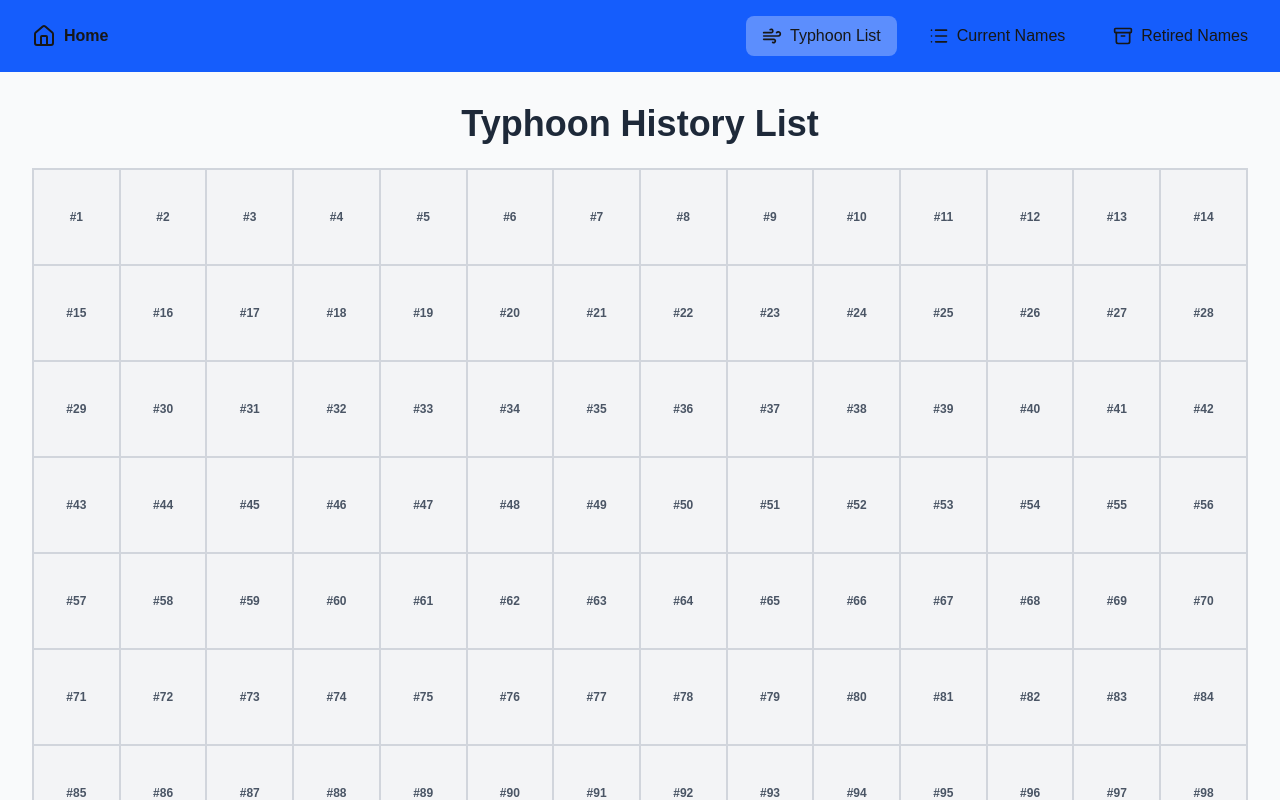
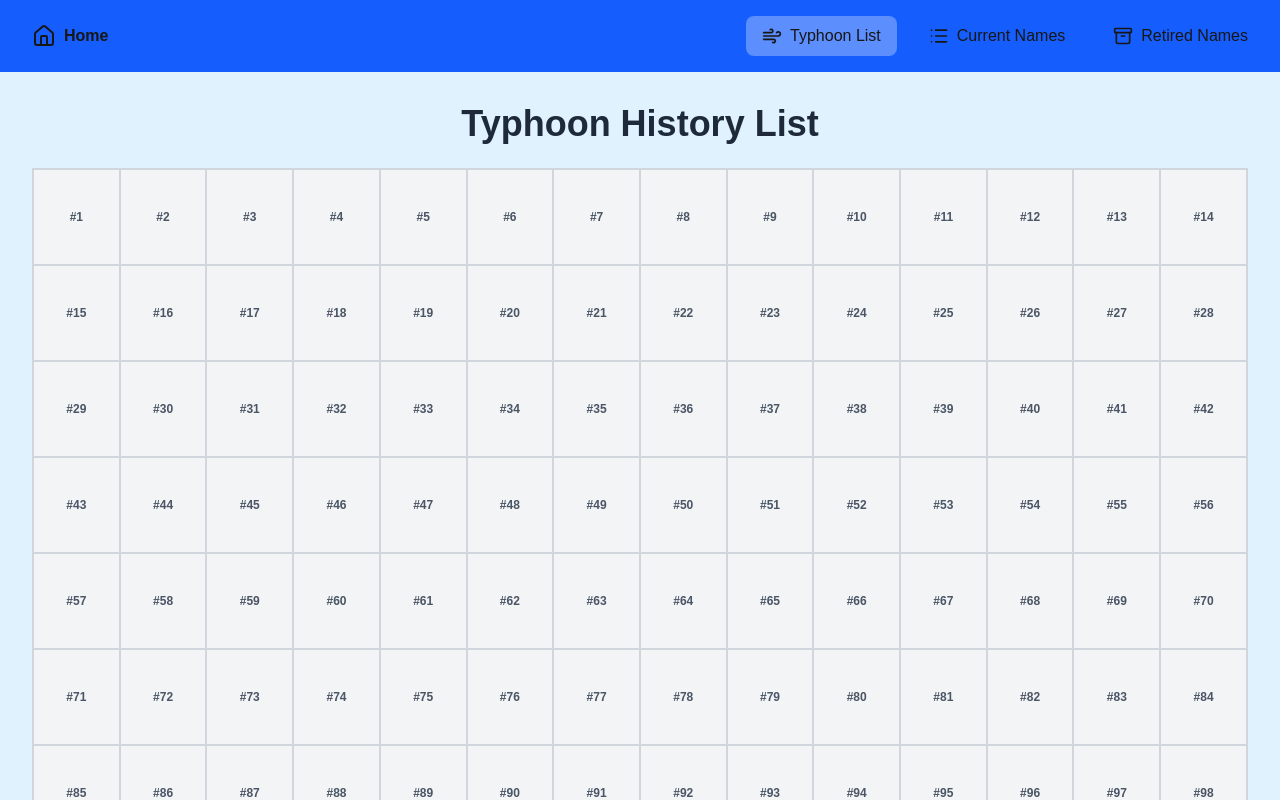
Before and after one commit to hieudeptrai09/typhoons, a Next.js app in the folder fe/: page /storms in a window 1280 px wide. Shown: the top 800 px of the page. Built offline with nearby package versions, Linux system fonts and the light colour scheme; no server answers.

Commit message:
change bg color to match with home screen and remove loading fallback

```diff
--- a/fe/app/retired/page.jsx
+++ b/fe/app/retired/page.jsx
@@ -137,7 +137,7 @@ const RetiredNamesPage = () => {
   );
 
   return (
-    <div className="min-h-screen bg-gray-50">
+    <div className="min-h-screen bg-sky-100">
       <Navbar />
       <div className="p-8">
         <h1 className="text-4xl font-bold text-gray-800 mb-6 text-center">
@@ -225,9 +225,6 @@ const RetiredNamesPage = () => {
           )}
         </div>
 
-        {loading ? (
-          <div className="text-center py-20">Loading...</div>
-        ) : (
         <div className="max-w-4xl mx-auto">
           {selectedCountry ? (
             // Show filtered results when country is selected
@@ -345,7 +342,6 @@ const RetiredNamesPage = () => {
             </div>
           )}
         </div>
-        )}
       </div>
 
       {/* Modal */}
--- a/fe/app/stormnames/page.jsx
+++ b/fe/app/stormnames/page.jsx
@@ -8,12 +8,10 @@ import fetchData from "../../containers/fetcher";
 const CurrentNamesPage = () => {
   const [names, setNames] = useState([]);
   const [selectedName, setSelectedName] = useState(null);
-  const [loading, setLoading] = useState(true);
 
   useEffect(() => {
     fetchData("/typhoon-names?isRetired=0").then((data) => {
       if (data) setNames(data.data);
-      setLoading(false);
     });
   }, []);
 
@@ -21,16 +19,13 @@ const CurrentNamesPage = () => {
   const cols = 14;
 
   return (
-    <div className="min-h-screen bg-gray-50">
+    <div className="min-h-screen bg-sky-100">
       <Navbar />
       <div className="p-8">
         <h1 className="text-4xl font-bold text-gray-800 mb-6 text-center">
           Current Typhoon Names
         </h1>
 
-        {loading ? (
-          <div className="text-center py-20">Loading...</div>
-        ) : (
         <table className="min-w-full bg-white border-2 border-gray-300 shadow-lg">
           <tbody>
             {[...Array(rows)].map((_, row) => (
@@ -60,7 +55,6 @@ const CurrentNamesPage = () => {
             ))}
           </tbody>
         </table>
-        )}
       </div>
 
       {selectedName && (
--- a/fe/app/storms/page.jsx
+++ b/fe/app/storms/page.jsx
@@ -10,7 +10,6 @@ const TyphoonListPage = () => {
   const [selectedCell, setSelectedCell] = useState(null);
   const [cellHistory, setCellHistory] = useState({});
   const [currentIndices, setCurrentIndices] = useState({});
-  const [loading, setLoading] = useState(true);
 
   useEffect(() => {
     fetchData("/storms").then((data) => {
@@ -68,16 +67,13 @@ const TyphoonListPage = () => {
   const cols = 14;
 
   return (
-    <div className="min-h-screen bg-gray-50">
+    <div className="min-h-screen bg-sky-100">
       <Navbar />
       <div className="p-8">
         <h1 className="text-4xl font-bold text-gray-800 mb-6 text-center">
           Typhoon History List
         </h1>
 
-        {loading ? (
-          <div className="text-center py-20">Loading...</div>
-        ) : (
         <div className="overflow-x-auto">
           <table className="border-collapse mx-auto">
             <tbody>
@@ -150,7 +146,6 @@ const TyphoonListPage = () => {
             </tbody>
           </table>
         </div>
-        )}
       </div>
 
       {/* Modal */}
```
Lines whose indentation alone changed are shown as unchanged.
